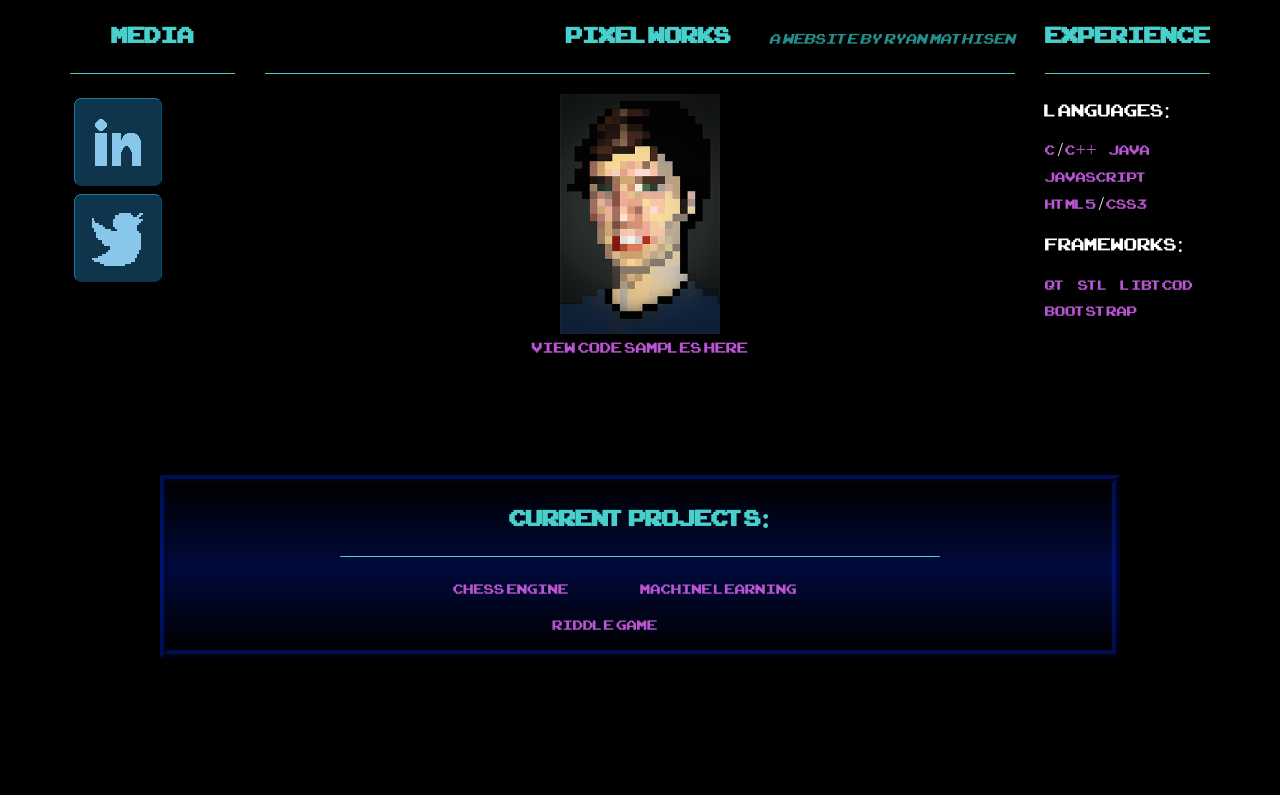
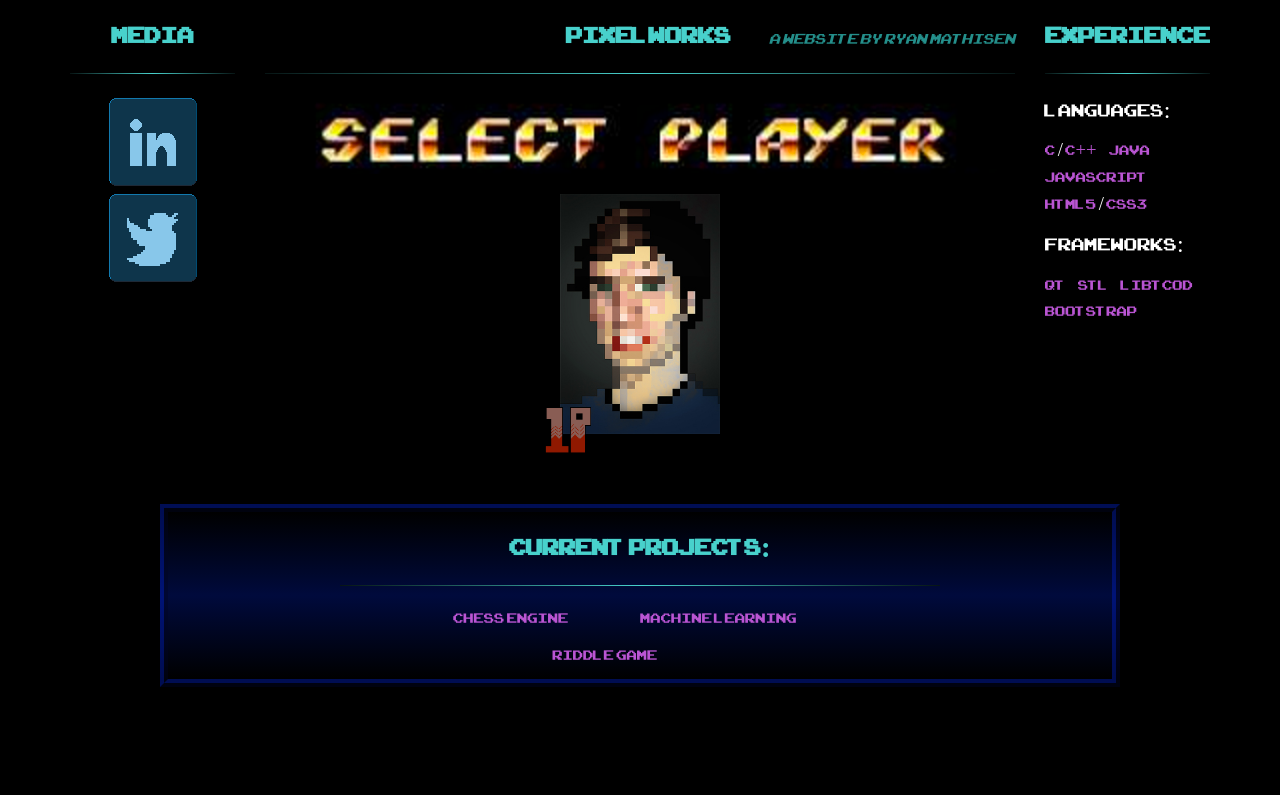
Before and after one commit to rtmath/FridayProject, a plain HTML site: page index.html in a window 1280 px wide. Shown: the top 795 px of the page. Drawn offline with Linux system fonts and the light colour scheme.

Commit message:
add README.md and additional polish to main page, including Player Select section

```diff
--- a/css/styles.css
+++ b/css/styles.css
@@ -32,13 +32,16 @@ p {
 }
 
 hr {
-  border-color: mediumturquoise;
+  border: 0;
+  height: 1px;
+  background: #48D1CC;
+  background-image: linear-gradient(to right, rgba(0, 0, 0, 0.9), rgba(72,209,204, 0.1), rgba(0, 0, 0, 0.9));
 }
 
 p strong {
   font-size: 18pt;
   font-weight: bold;
-  color: darkgoldenrod;
+  color: pselecgoldenrod;
 }
 
 h2 small {
@@ -57,6 +60,10 @@ a:hover {color: white; text-decoration: none;}
   font-stretch: expanded;
 }
 
+#pselect {
+  margin-top: 0;
+}
+
 #pwheader {
   margin-left: 35%;
 }
@@ -69,7 +76,7 @@ a:hover {color: white; text-decoration: none;}
   background: linear-gradient(rgba(0,0,0,0), rgba(0,20,120,0.5), rgba(0,0,0,1));
   margin-left: 90px;
   margin-right: 90px;
-  margin-top: 8em;
+  margin-top: 5em;
   margin-bottom: 10em;
 }
 
@@ -86,9 +93,30 @@ a:hover {color: white; text-decoration: none;}
   text-align: center;
 }
 
+#span_container {
+  position: relative;
+  display: inline;
+}
+
 #selfport {
+  margin-top: 20px;
   height: 240px;
   width: 160px;
+}
+
+#player1 {
+  position: absolute;
+  margin-top: -30px;
+  margin-left: 280px;
+  height: 50px;
+  width: 50px;
+}
+
+#pdescription {
+  float: left;
+  margin-right: 30px;
+  top: 0;
+  text-align: center;
 }
 
 .horlist {
@@ -116,11 +144,7 @@ a:hover {color: white; text-decoration: none;}
   padding: 0;
 }
 
-/*.colborder {border: 1px solid grey;}*/
-
-/*.conborder {border: 1px solid red;}*/
-
-.sbtext {
+.text_sidebar {
   font-size: 14pt;
 }
 
@@ -138,13 +162,6 @@ a:hover {color: white; text-decoration: none;}
   height: 100%;
 }
 
-.centpic {
-  display: block;
-  /*margin-left: auto;
-  margin-right: auto;*/
-  padding: 0px;
-}
-
 .centerbox {
   text-align: center;
 }
@@ -152,3 +169,9 @@ a:hover {color: white; text-decoration: none;}
 .margin_remove {
   margin: 0;
 }
+
+.link_shrink {
+  display: inline-block;
+  height: 96px;
+  width: 96px;
+}
--- a/index.html
+++ b/index.html
@@ -14,10 +14,9 @@
             <div class="col-xs-3 col-md-2">
               <h2>Media</h2>
               <hr>
-              <div class="centpic">
-                <!-- <img class ="center-block" src="img/button.png"> -->
-                <a target="_blank" href="https://linkedin.com"><img class ="center-block margin_remove" src="img/linkedinbutton.png" alt="linkedin"></a>
-                <a target="_blank" href="https://twitter.com"><img class ="center-block margin_remove" src="img/twitterbutton.png" alt="twitter"></a>
+              <div>
+                <span><a class="link_shrink" target="_blank" href="https://linkedin.com"><img src="img/linkedinbutton.png" alt="linkedin"></a></span>
+                <span><a class="link_shrink" target="_blank" href="https://twitter.com"><img src="img/twitterbutton.png" alt="twitter"></a><span>
               </div>
             </div>
             <div class="col-xs-6 col-md-8">
@@ -26,11 +25,11 @@
                 <hr>
               </div>
               <div class="body">
-                <a href="https://github.com/rtmath"><img id="selfport" class="center-block" src="img/self.jpg" alt="self portrait"></a>
-                <span id="github"><a href="https://github.com/rtmath" target="_blank">View Code Samples Here</a></span>
+                <img id="pselect" class="center-block" src="img/pselect.png">
+                <span id="span_container"><a href="https://github.com/rtmath"><img id="selfport" class="center-block" src="img/self.jpg" alt="self portrait"><img id="player1" src="img/1p.png"></a></span>
               </div>
             </div>
-            <div class="col-xs-3 col-md-2 sbtext">
+            <div class="col-xs-3 col-md-2 text_sidebar">
               <h2>Experience</h2>
               <hr>
               <p class="center">Languages:</p>
@@ -93,7 +92,7 @@
 <!-- √ A list of projects you have created with active links to them (GH or GH pages)-->
 <!-- √ An "About Me" section, including background and current interests/hobbies/skills.-->
 <!--Create gh-pages branch to view on Github.io-->
-<!--README.md-->
+<!-- √ README.md-->
 
 <!--OBJECTIVES-->
 <!--HTML tags that must be incorporated: √ p, √ h, √ ul, √ ol, √ li, √ em, √ strong, √ a, √ img, √ div, √ span (COMPLETE UNLESS GITHUB LINK BELOW PIC IS REMOVED)-->
@@ -101,7 +100,7 @@
 <!-- √ A custom-made stylesheet that uses cascading, the box model, and floats is included.-->
 <!-- √ Indentation and spacing of HTML and CSS is accurate.-->
 <!-- √ Commits made regularly with clear messages that finish the phrase "It will…"-->
-<!--A project README that includes:
+<!-- √ A project README that includes:
 author name
 project or program name
 description of program
```
Also changed, not shown: img/1p.png (added), img/pselect.png (added), 1 other file.
